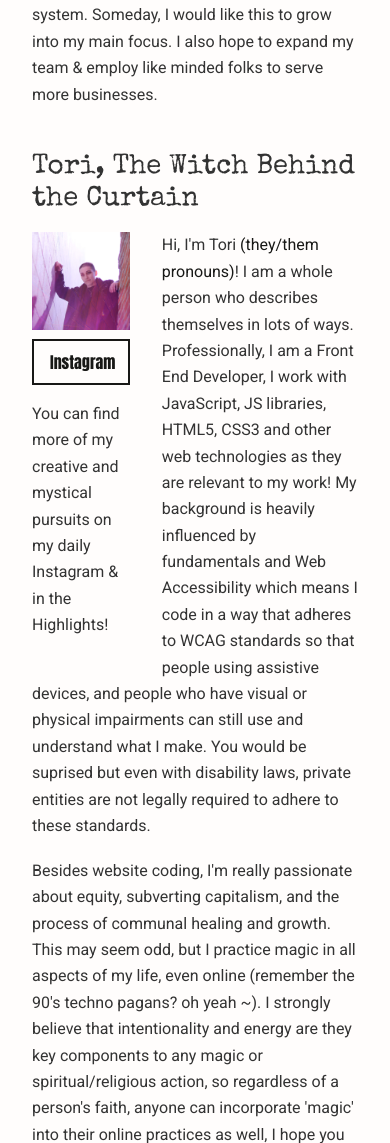
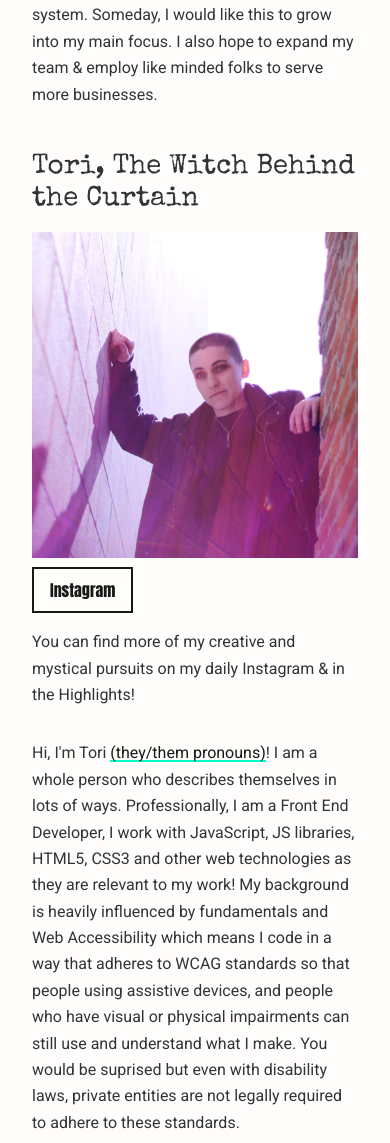
Before and after one commit to tori-hart/tori-hart.github.io, a PHP site: page /about.html in a window 390 px wide. Shown: the part 1140-2283 px from the top of the page. Run offline with PHP 8.4, Linux system fonts and the light colour scheme.

Commit message:
Update mobile

```diff
--- a/styles/style.css
+++ b/styles/style.css
@@ -426,9 +426,15 @@ article .flex-container .flex-item {
   width: auto;
 }
 .photo-aside {
+  margin-bottom: 2rem;
+}
+@media only screen and (min-width: 600px) {
+
+.photo-aside {
   width: 30%;
   float: left;
   margin: 0 2rem 1rem 0;
+}
 }
 
 .callout-box {
```
